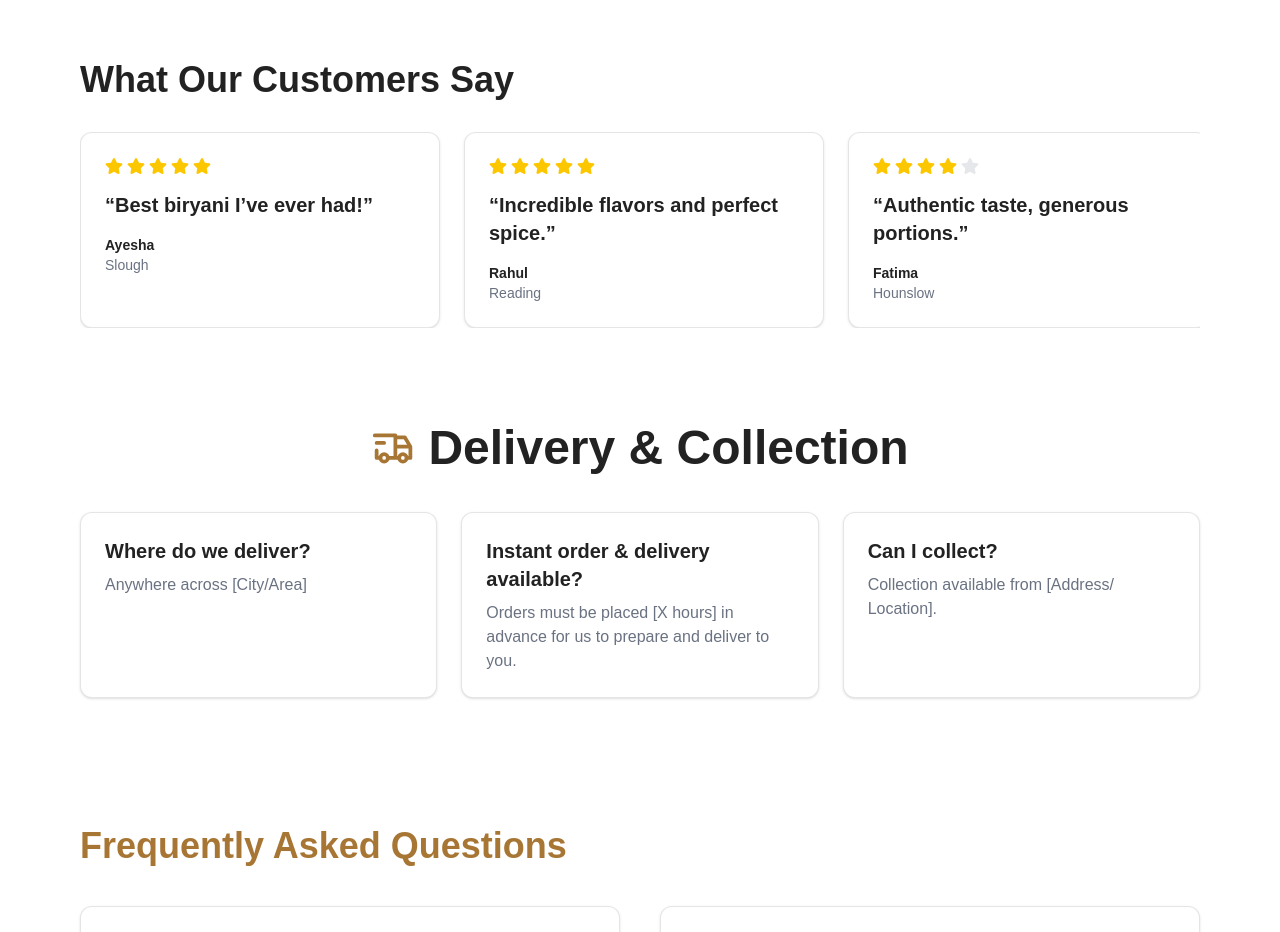
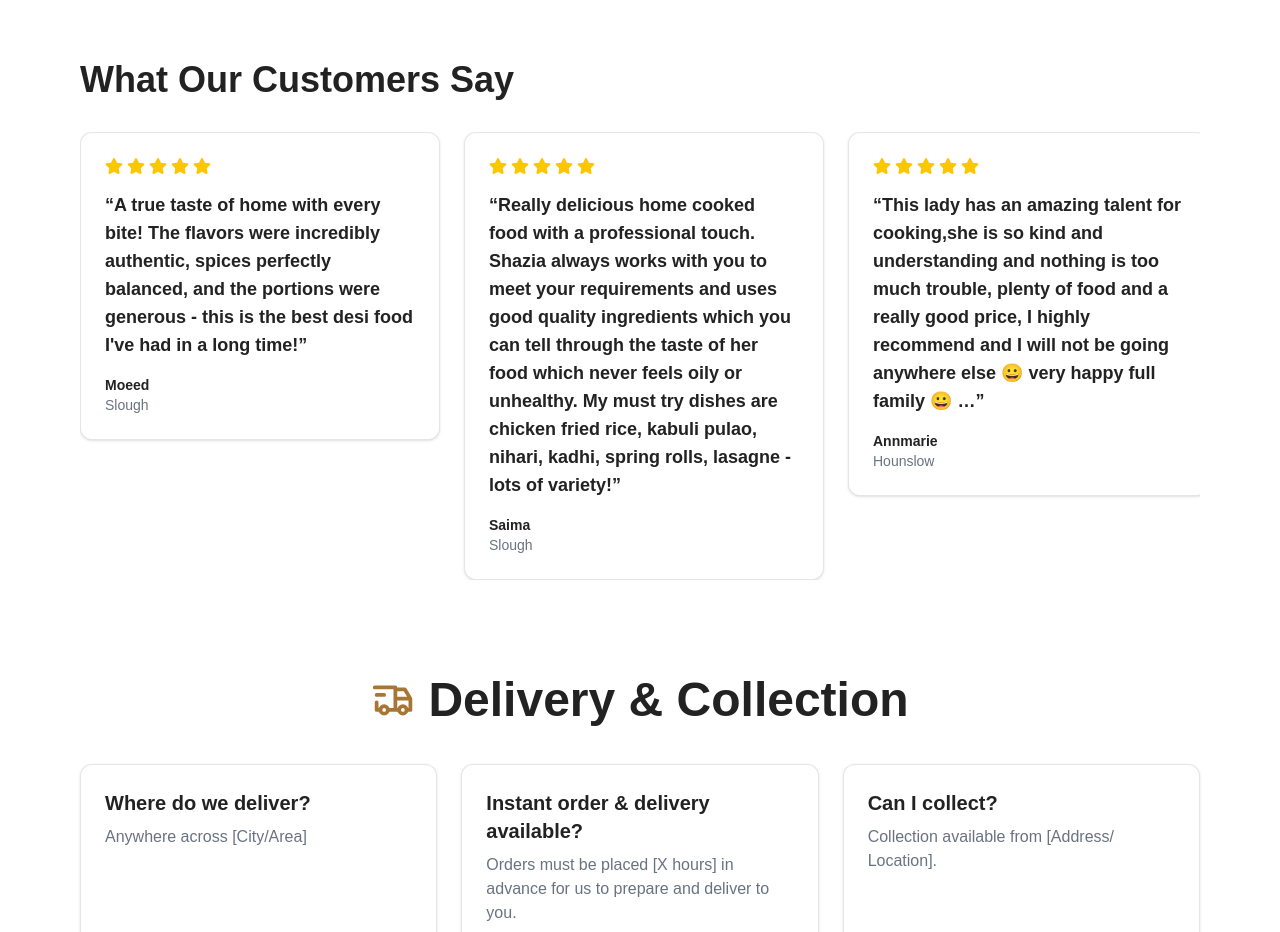
Before and after one commit to rxghavc/Bawarchi-Khana-Company-Page, a Next.js app: page / in a window 1280 px wide. Shown: the part 1800-2732 px from the top of the page. Built offline with nearby package versions, Linux system fonts and the light colour scheme; a web font is replaced by a local one.

Commit message:
added reviews from Google Maps and changed animation

```diff
--- a/src/components/Reviews.tsx
+++ b/src/components/Reviews.tsx
@@ -18,8 +18,8 @@ function ReviewCard({ rating, quote, name, location }: CardProps) {
 					<FaStar key={i} className={i < rating ? "fill-yellow-400" : "fill-gray-200 text-gray-200"} size={18} />
 				))}
 			</div>
-			<blockquote className="text-xl font-semibold text-[#222] mb-4">“{quote}”</blockquote>
-			<div className="text-sm">
+			<blockquote className="text-sm md:text-lg font-semibold text-[#222] mb-4">“{quote}”</blockquote>
+			<div className="text-xs md:text-sm">
 				<div className="text-[#222] font-semibold">{name}</div>
 				<div className="text-gray-500">{location}</div>
 			</div>
@@ -37,7 +37,7 @@ export default function Reviews() {
 	const next = () => setIndex((i) => (i + 1) % count);
 
 	const trackStyle = useMemo<React.CSSProperties>(() => ({
-		animation: "marquee-right 35s linear infinite",
+		animation: "marquee-left 35s linear infinite",
 		animationPlayState: paused ? "paused" : "running",
 	}), [paused]);
 
@@ -56,7 +56,7 @@ export default function Reviews() {
 								onMouseEnter={() => setPaused(true)}
 								onMouseLeave={() => setPaused(false)}
 							>
-								<div className="marquee-track flex gap-6 will-change-transform" style={trackStyle}>
+								<div className="marquee-track flex items-start gap-6 will-change-transform" style={trackStyle}>
 							{[...reviews, ...reviews].map((r, i) => (
 								<ReviewCard key={i} {...r} />
 							))}
--- a/src/data/reviews.ts
+++ b/src/data/reviews.ts
@@ -6,10 +6,12 @@ export type Review = {
 };
 
 export const reviews: Review[] = [
-  { rating: 5, quote: "Best biryani I’ve ever had!", name: "Ayesha", location: "Slough" },
-  { rating: 5, quote: "Incredible flavors and perfect spice.", name: "Rahul", location: "Reading" },
-  { rating: 4, quote: "Authentic taste, generous portions.", name: "Fatima", location: "Hounslow" },
-  { rating: 5, quote: "So good, we ordered again the next day!", name: "Imran", location: "Windsor" },
-  { rating: 4, quote: "Fragrant rice and tender meat, truly amazing.", name: "Sara", location: "Maidenhead" },
-  { rating: 5, quote: "Hands down the best biryani in town.", name: "Omar", location: "Slough" },
+  { rating: 5, quote: "A true taste of home with every bite! The flavors were incredibly authentic, spices perfectly balanced, and the portions were generous - this is the best desi food I've had in a long time!", name: "Moeed", location: "Slough" },
+  { rating: 5, quote: "Really delicious home cooked food with a professional touch. Shazia always works with you to meet your requirements and uses good quality ingredients which you can tell through the taste of her food which never feels oily or unhealthy. My must try dishes are chicken fried rice, kabuli pulao, nihari, kadhi, spring rolls, lasagne - lots of variety!", name: "Saima", location: "Slough" },
+  { rating: 5, quote: "This lady has an amazing talent for cooking,she is so kind and understanding and nothing is too much trouble, plenty of food and a really good price, I highly recommend and I will not be going anywhere else 😀 very happy full family 😀 …", name: "Annmarie", location: "Hounslow" },
+  { rating: 5, quote: "Best butter chicken I ever had and all her food is very delicious and high quality. She deserves even more than 5 stars", name: "Sabrinaet", location: "Windsor" },
+  { rating: 5, quote: "I like ur pizza and naan..very delicious and yummy.Naan was very soft and taste was too good.", name: "Saira", location: "Maidenhead" },
+  { rating: 4, quote: "The pizza was absolutely delicious, packed with flavor and cooked perfectly. While it’s a bit on the higher side price-wise, the quality and taste definitely make it worth it!", name: "H Khan", location: "Slough" },
+  { rating: 5, quote: "", name: "Wadood", location: "Slough" },
+  { rating: 5, quote: "", name: "Waqas", location: "Windsor" }
 ];
```
